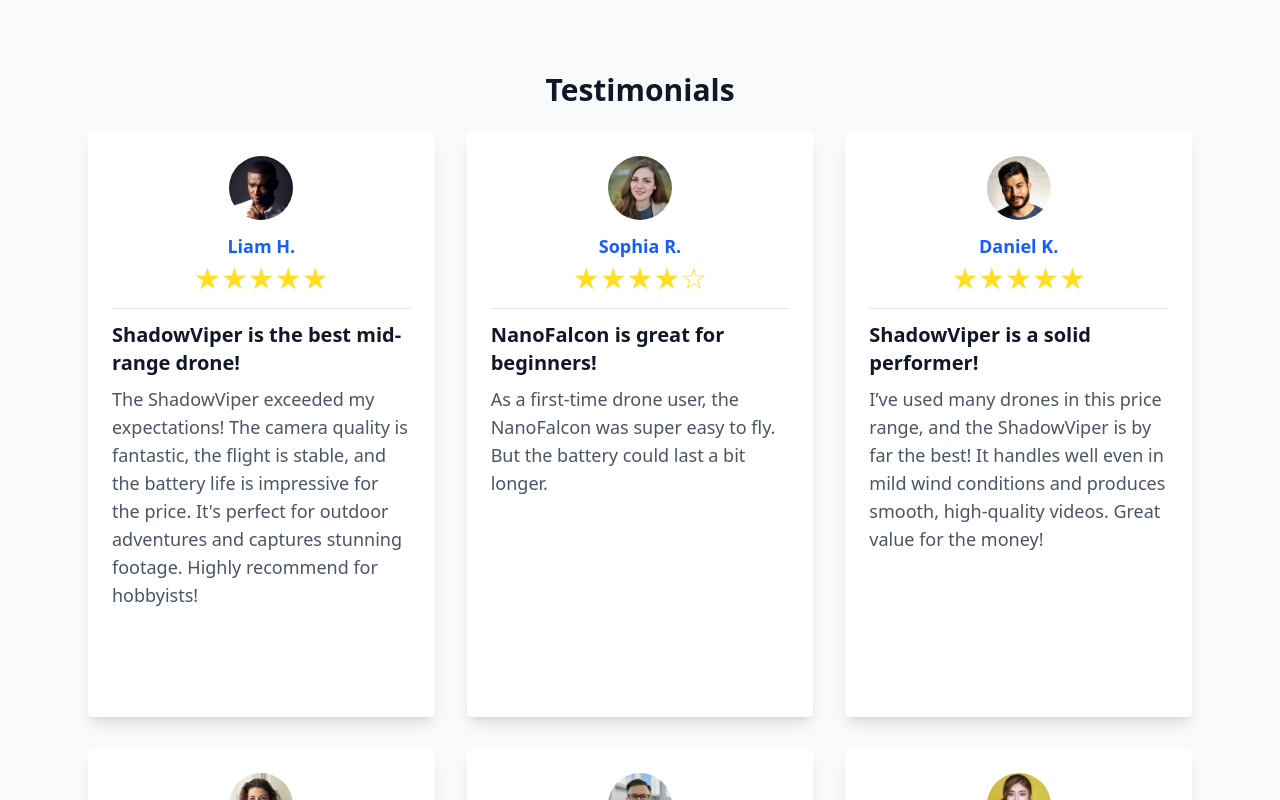
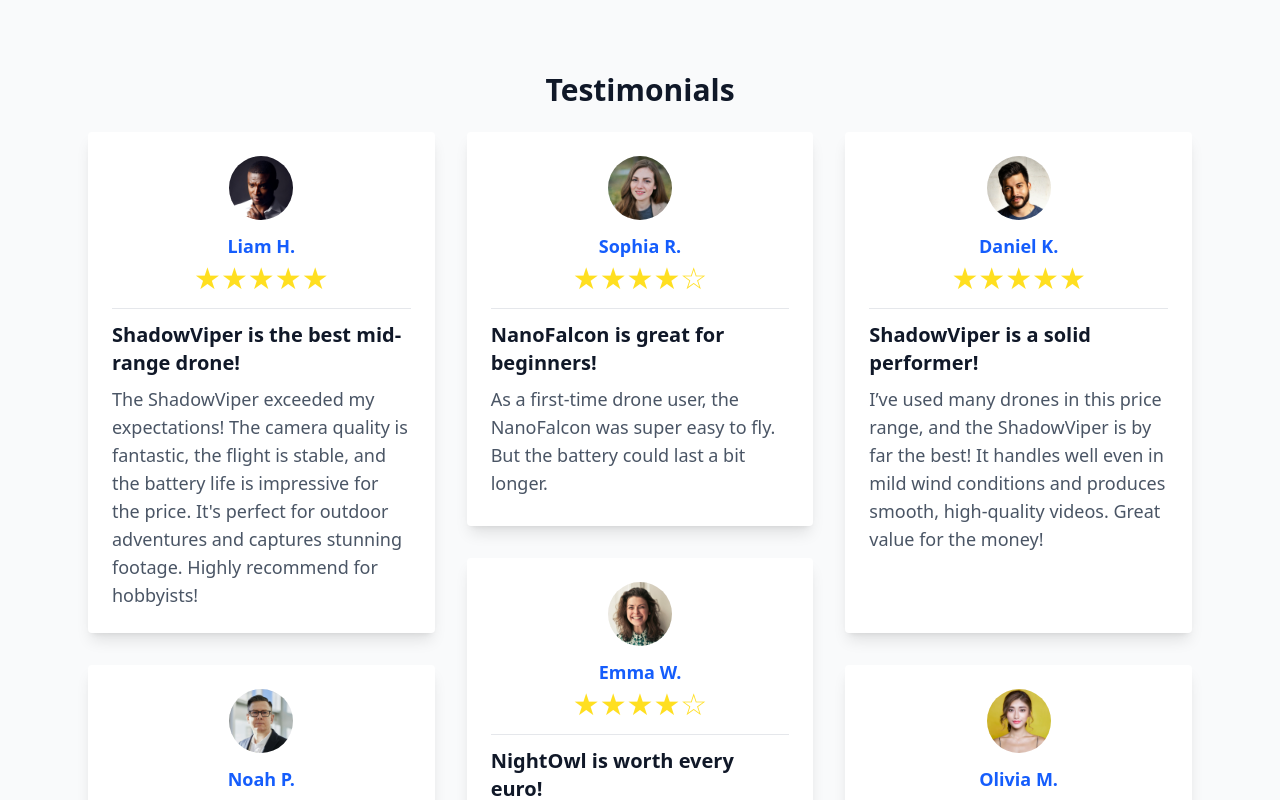
Before and after one commit to MessiaenTibo/ProDrone-Solutions, a React (Vite) app in the folder landing-page-template/: page / in a window 1280 px wide. Shown: the part 1860-2660 px from the top of the page. Built offline with nearby package versions, Linux system fonts and the light colour scheme.

Commit message:
Fix: Reworked reviewCards rowspan, from tailwind to pure css because it gets dynamicaly loaded (and no saflist support in tailwind v4)

```diff
--- a/landing-page-template/src/components/Contact.tsx
+++ b/landing-page-template/src/components/Contact.tsx
@@ -1,8 +1,13 @@
 export default function Contact() {
 
     const handlesubmit = (e: any) => {
+        // Prevent the default submit action, which is to reload the page
         e.preventDefault();
+
+        /* Replace with custom logic to handle contact*/
         alert("Form Submitted" + "\nFirstName: " + e.target.firstName.value + "\nLastName: " + e.target.lastName.value + "\nEmail: " + e.target.email.value + "\nMessage: " + e.target.message.value);
+
+        // Clear the form
         e.target.reset();
     }
 
--- a/landing-page-template/src/components/ReviewCard.tsx
+++ b/landing-page-template/src/components/ReviewCard.tsx
@@ -9,7 +9,12 @@ interface ReviewCardProps {
 
 const ReviewCard: React.FC<ReviewCardProps> = ({ name, image, rating, title, text, rowSpan }) => {
     return (
-        <div className={`p-6 shadow-lg rounded-sm max-w-sm md:row-span-${rowSpan} bg-white mx-auto`}>
+        <div
+            className="p-6 shadow-lg rounded-sm max-w-sm bg-white mx-auto"
+            /* The gridRow property needs to be applied as pure css!
+            Because it gets loaded dynamically, the tailwindcss JIT compiler can't optimize it.*/
+            style={{ gridRow: `span ${rowSpan} / span ${rowSpan}` }}
+        >
             <img src={image} alt={name} className="w-16 h-16 mx-auto rounded-full mb-3" />
             <h4 className="text-lg font-semibold text-blue-600 text-center">{name}</h4>
             <div className="flex justify-center text-2xl lg:text-3xl text-yellow-300 border-b border-gray-200 mb-2 pb-2 lg:mb-3 lg:pb-3">
```
